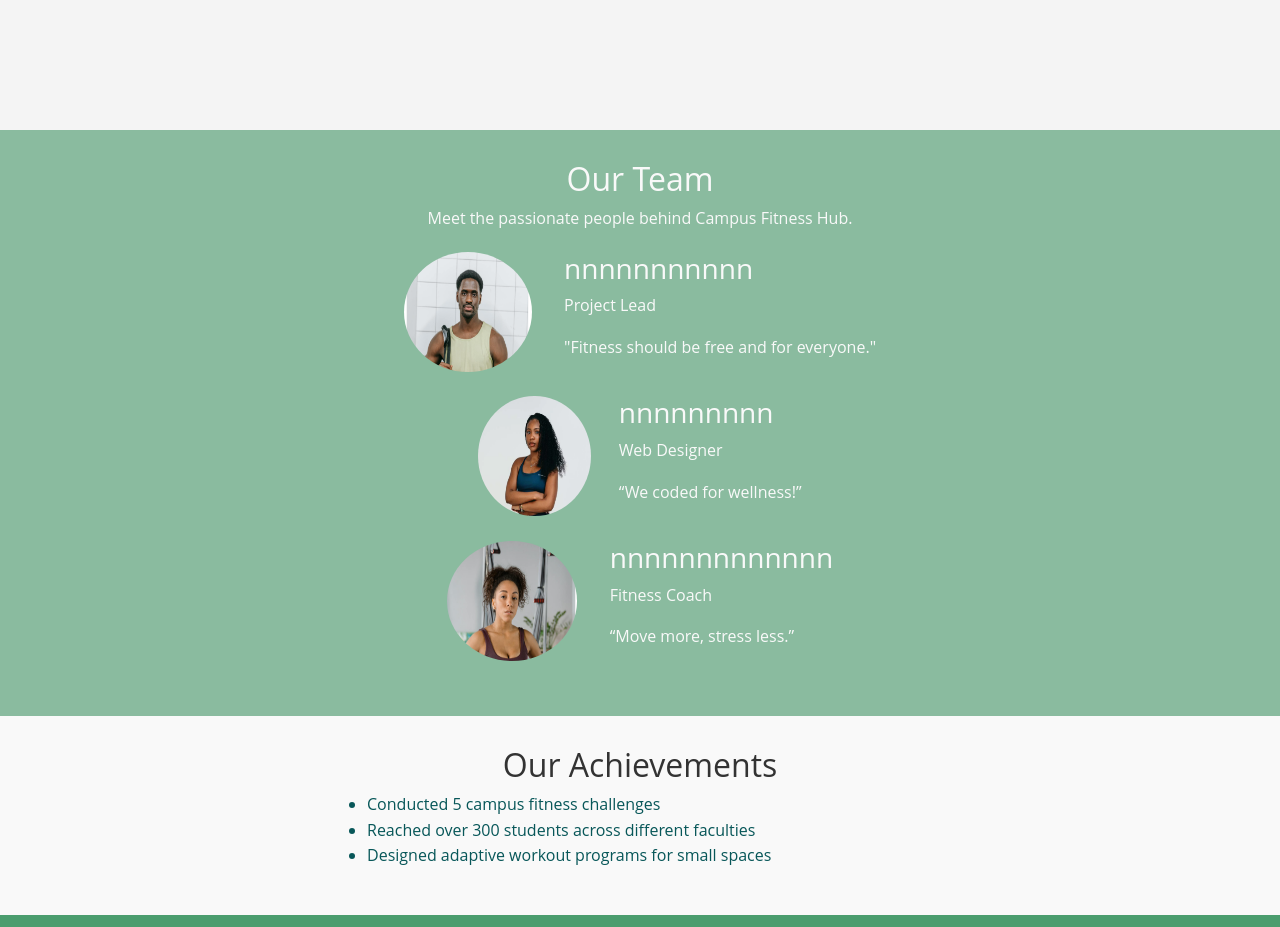
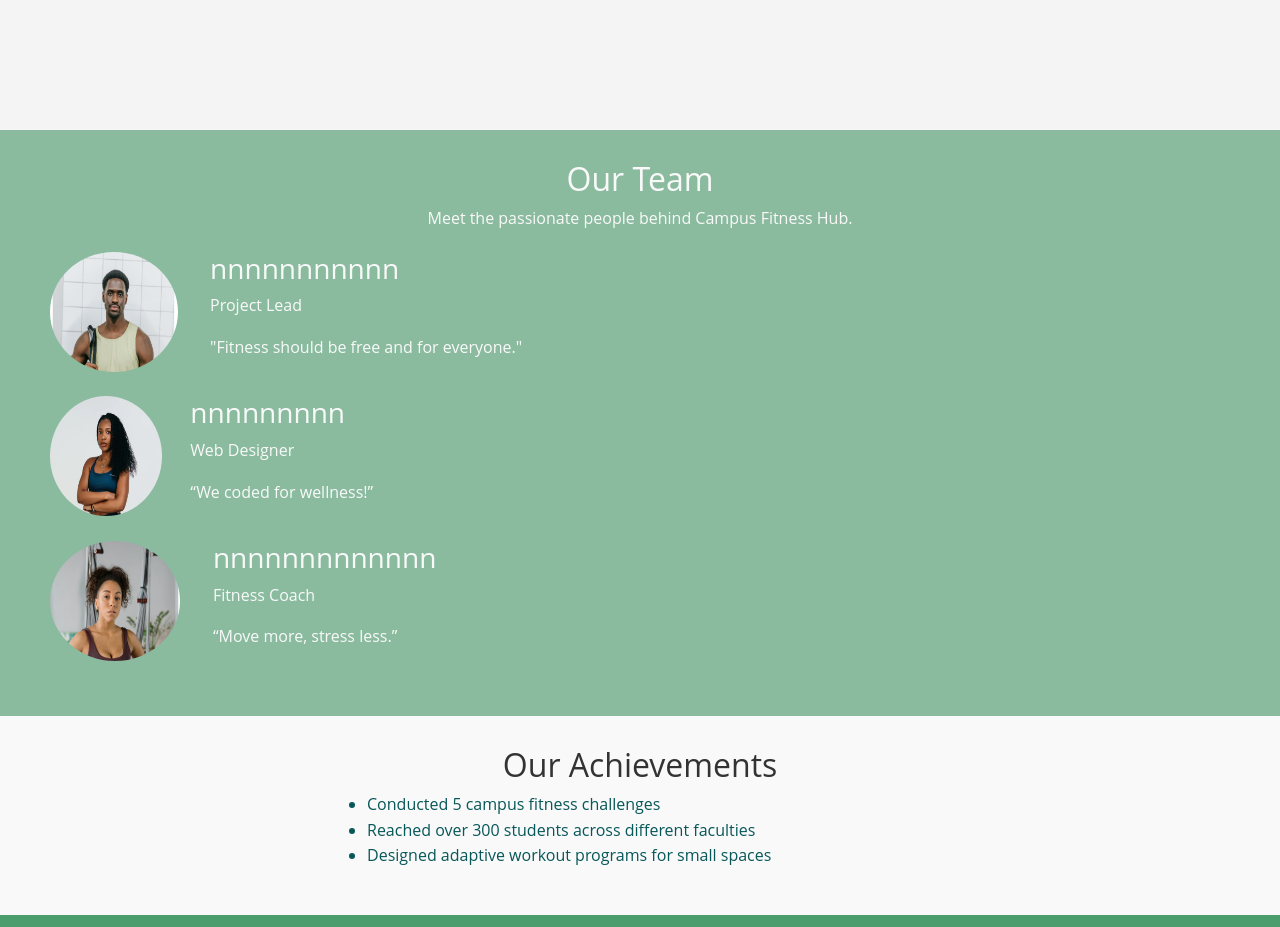
Before and after one commit to Be3rr4y/https---github.com-Be3rr4y-campus--fitness--hub, a plain HTML site: page ABOUT_US.html in a window 1280 px wide. Shown: the part 1380-2307 px from the top of the page. Drawn offline with Linux system fonts and the light colour scheme.

Commit message:
Refactor team section in ABOUT_US.html

```diff
--- a/ABOUT_US.html
+++ b/ABOUT_US.html
@@ -74,18 +74,18 @@
 
 
 
-    <section class="team justify-content-center">
+    <section class="team ">
         <h2 class = "text-center">Our Team</h2>
 
         <p  class = "text-center">Meet the passionate people behind Campus Fitness Hub.</p>
 
 
-         <div class="team-card d-flex justify-content-center ">
+         <div class="team-card ">
             <div>
             <img src="IMAGES/p3.PNG"  class="rounded-circle " alt="project- lead">
             </div>
 
-<div class=" t-body align-items-center " >
+<div class=" t-body " >
             <h3   class="">nnnnnnnnnnn</h3>
             <p class="role">Project Lead</p>
             <p class="comment">"Fitness should be free and for everyone."</p>
@@ -94,12 +94,12 @@
    </div>
 
 
-        <div class="team-card d-flex justify-content-center">
+        <div class="team-card ">
 <div>
             <img src="IMAGES/p2.PNG" class="rounded-circle "alt="web designer">
  </div>
 
-    <div class="t-body align-items-center ">
+    <div class="t-body  ">
             <h3 class=""> nnnnnnnnn   </h3>
            <p class="role ">Web Designer</p>
          <p class="comment ">“We coded for wellness!”</p>
@@ -108,12 +108,12 @@
   </div>
 
 
-        <div class=" team-card d-flex justify-content-center">
+        <div class=" team-card ">
 <div>
           <img src="IMAGES/p4.PNG" class="rounded-circle" alt=" fitness coach">
           </div>
 
-          <div class=" t-body align-items-center "  >
+          <div class=" t-body  "  >
              <h3>nnnnnnnnnnnnn</h3>
            <p class="role">Fitness Coach</p>
             <p class="comment">“Move more, stress less.”</p>
```
